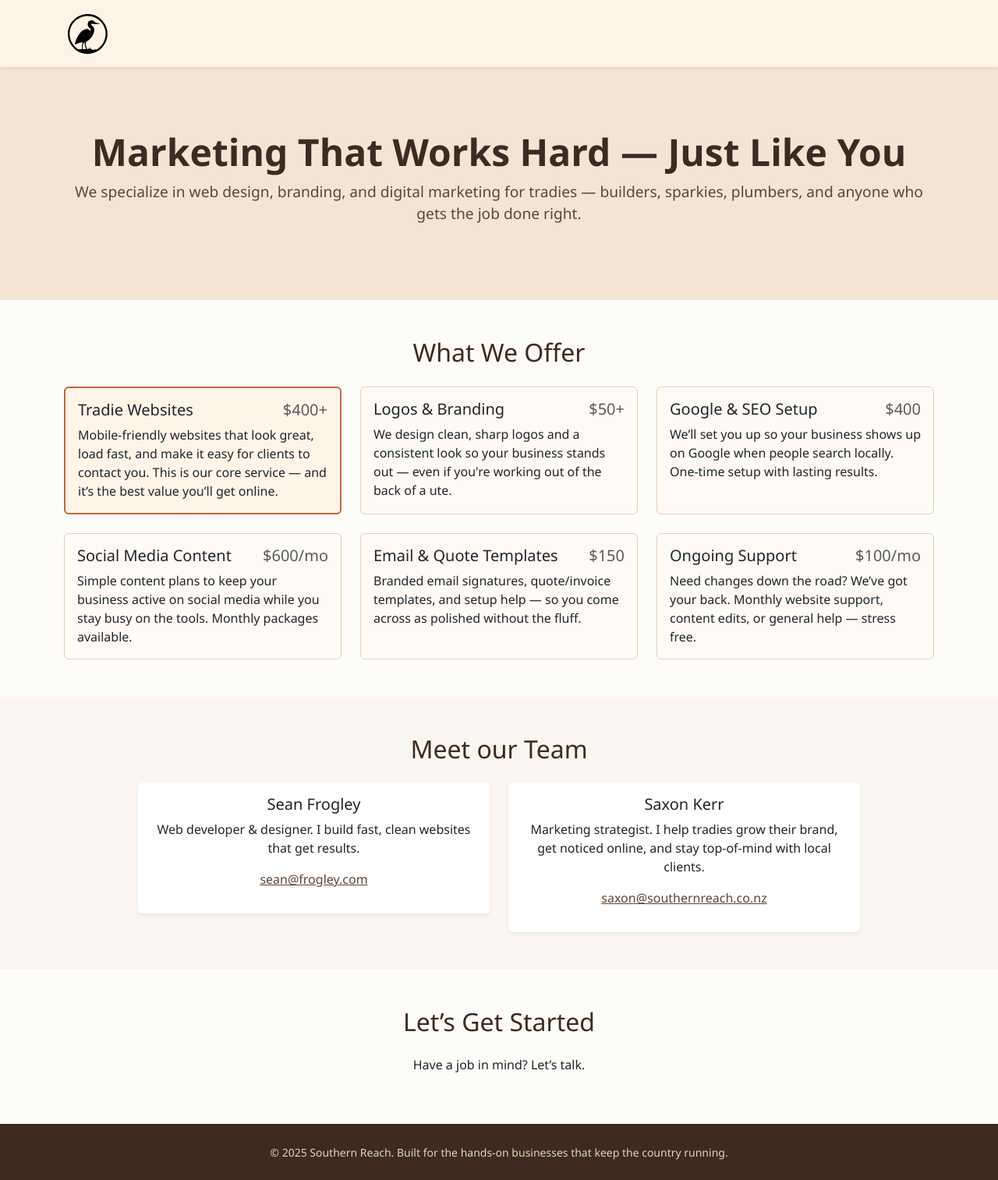
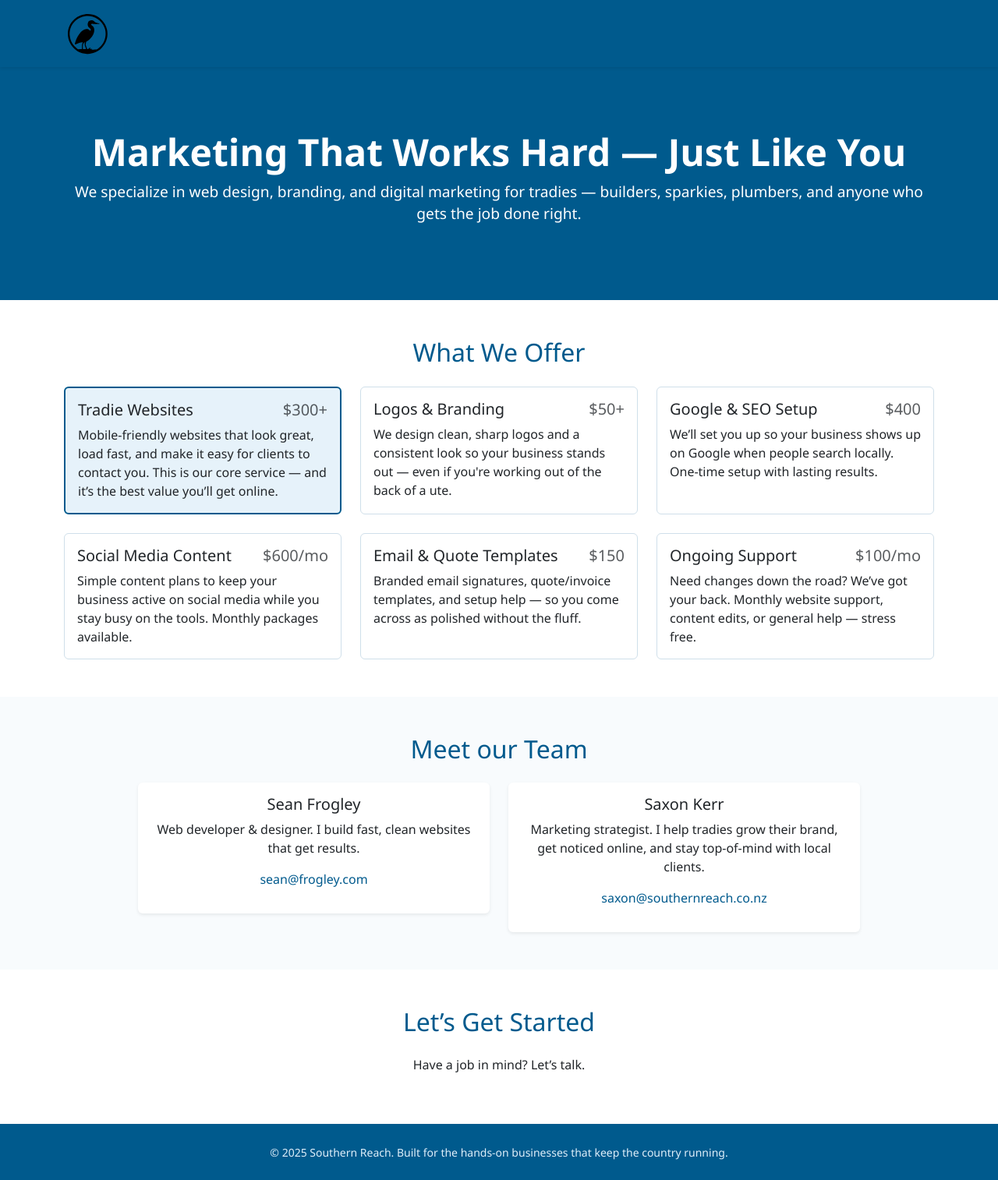
Before and after one commit to SeanFrogley/SouthernReach, a plain HTML site: page index.html in a window 1280 px wide. Shown: the whole page at 78% size. Drawn offline with Linux system fonts and the light colour scheme.

Commit message:
update color theme

```diff
--- a/index.html
+++ b/index.html
@@ -16,14 +16,25 @@
   </script>
 
   <style>
+    :root {
+      --primary-blue: #005a8d;
+      --hover-blue: #0074b8;
+      --light-blue-bg: #e6f2fa;
+      --text-dark: #002f4d;
+    }
+
     body {
       scroll-behavior: smooth;
       font-family: 'Segoe UI', sans-serif;
-      background-color: #fefcf9;
+      background-color: #ffffff;
     }
 
     .navbar {
-      background-color: #fff3e6;
+      background-color: var(--primary-blue);
+    }
+
+    .navbar .navbar-brand span {
+      color: #ffffff;
     }
 
     .navbar-brand img {
@@ -32,29 +43,28 @@
     }
 
     .hero {
-      background-color: #f3e5d5;
+      background-color: var(--primary-blue);
       padding: 80px 0;
       text-align: center;
+      color: #ffffff;
     }
 
     .hero h1 {
       font-size: 3rem;
       font-weight: bold;
-      color: #3d2b1f;
     }
 
     .hero p {
-      color: #5a4634;
       font-size: 1.2rem;
     }
 
     .section-heading {
-      color: #3d2b1f;
+      color: var(--primary-blue);
     }
 
     .service-card {
-      border: 1px solid #ddd0c4;
-      background-color: #fffaf5;
+      border: 1px solid #cfdfea;
+      background-color: #ffffff;
       transition: transform 0.2s;
     }
 
@@ -64,27 +74,43 @@
     }
 
     #team {
-      background-color: #f9f6f1;
+      background-color: #f8fbfd;
     }
 
     footer {
-      background-color: #3d2b1f;
-      color: #e0d4c1;
+      background-color: var(--primary-blue);
+      color: #e0effa;
     }
 
     a {
-      color: #5a4634;
+      color: var(--primary-blue);
+      text-decoration: none;
     }
 
     a:hover {
-      color: #3d2b1f;
+      color: var(--hover-blue);
     }
 
     .service-card.primary-card {
-      border: 2px solid #b66b3d;
-      background-color: #fff4e8;
+      border: 2px solid var(--primary-blue);
+      background-color: var(--light-blue-bg);
+    }
+
+    .btn-primary {
+      background-color: var(--primary-blue);
+      border-color: var(--primary-blue);
+    }
+
+    .btn-primary:hover {
+      background-color: var(--hover-blue);
+      border-color: var(--hover-blue);
+    }
+
+    .card.border-0 {
+      background-color: #ffffff;
     }
   </style>
+</head>
 </head>
 <script async src="https://www.googletagmanager.com/gtag/js?id=G-FCPLDN49TC"></script>
 <script>
@@ -123,7 +149,7 @@
         <div class="col-md-4">
           <div class="card service-card primary-card h-100">
             <div class="card-body">
-              <h5 class="card-title">Tradie Websites <span class="text-muted float-end">$400+</span></h5>
+              <h5 class="card-title">Tradie Websites <span class="text-muted float-end">$300+</span></h5>
               <p class="card-text">Mobile-friendly websites that look great, load fast, and make it easy for clients to contact you. This is our core service — and it’s the best value you’ll get online.</p>
             </div>
           </div>
```
